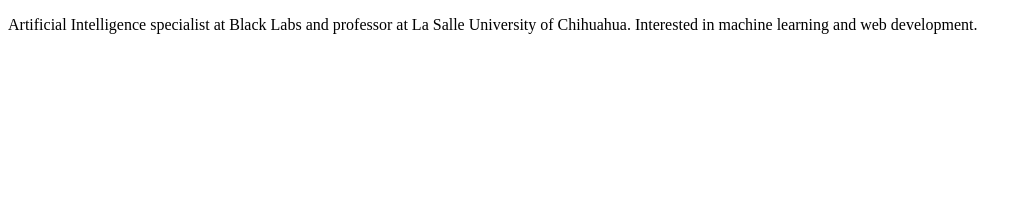
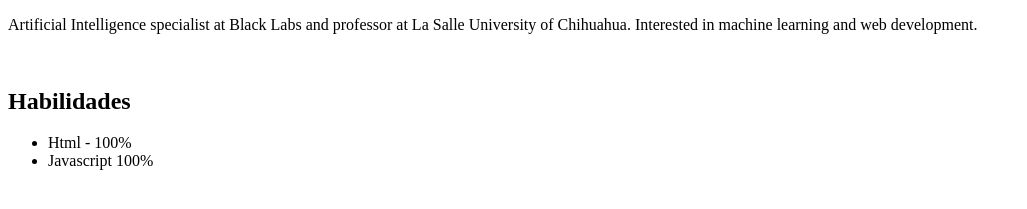
Before and after one commit to NZubia/nzubia.github.io, a plain HTML site: page index.html in a window 1280 px wide. Shown: the part 105-314 px from the top of the page, without its empty margins (0-1027 px from the left). Drawn offline with Linux system fonts and the light colour scheme.

Commit message:
Se agrega secci;on de skills

```diff
--- a/index.html
+++ b/index.html
@@ -7,5 +7,11 @@
 		<h1>Normando Ali Zubia Hernández</h1>
 		<h3>Desarrollador de Software</h3>
 		<p>Artificial Intelligence specialist at Black Labs and professor at La Salle University of Chihuahua. Interested in machine learning and web development.</p>
+		<br>
+		<h2>Habilidades</h2>
+		<ul>
+			<li>Html - 100%</li>
+			<li>Javascript 100%</li>
+		</ul>
 	</body>
 </html>
```
